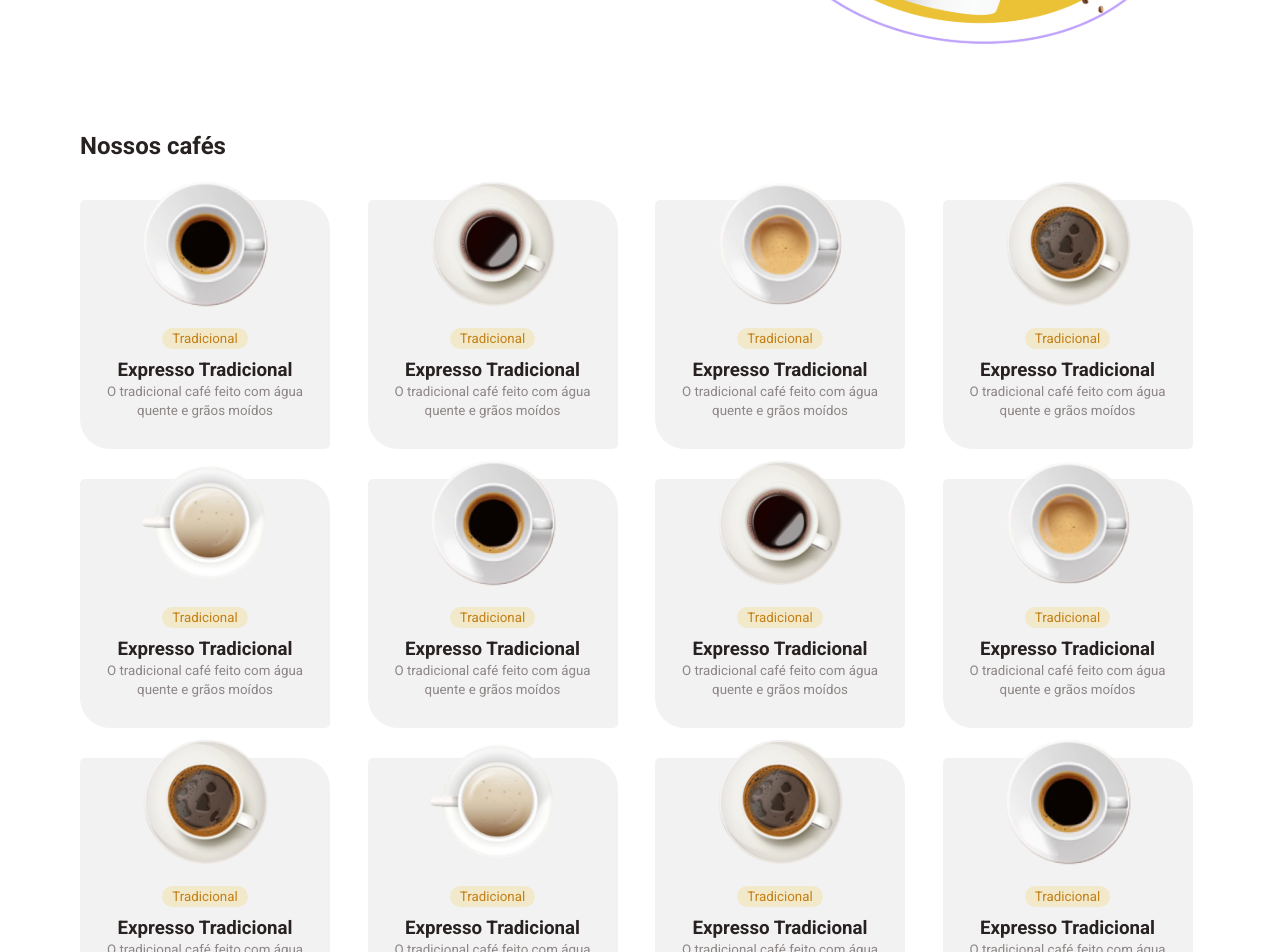
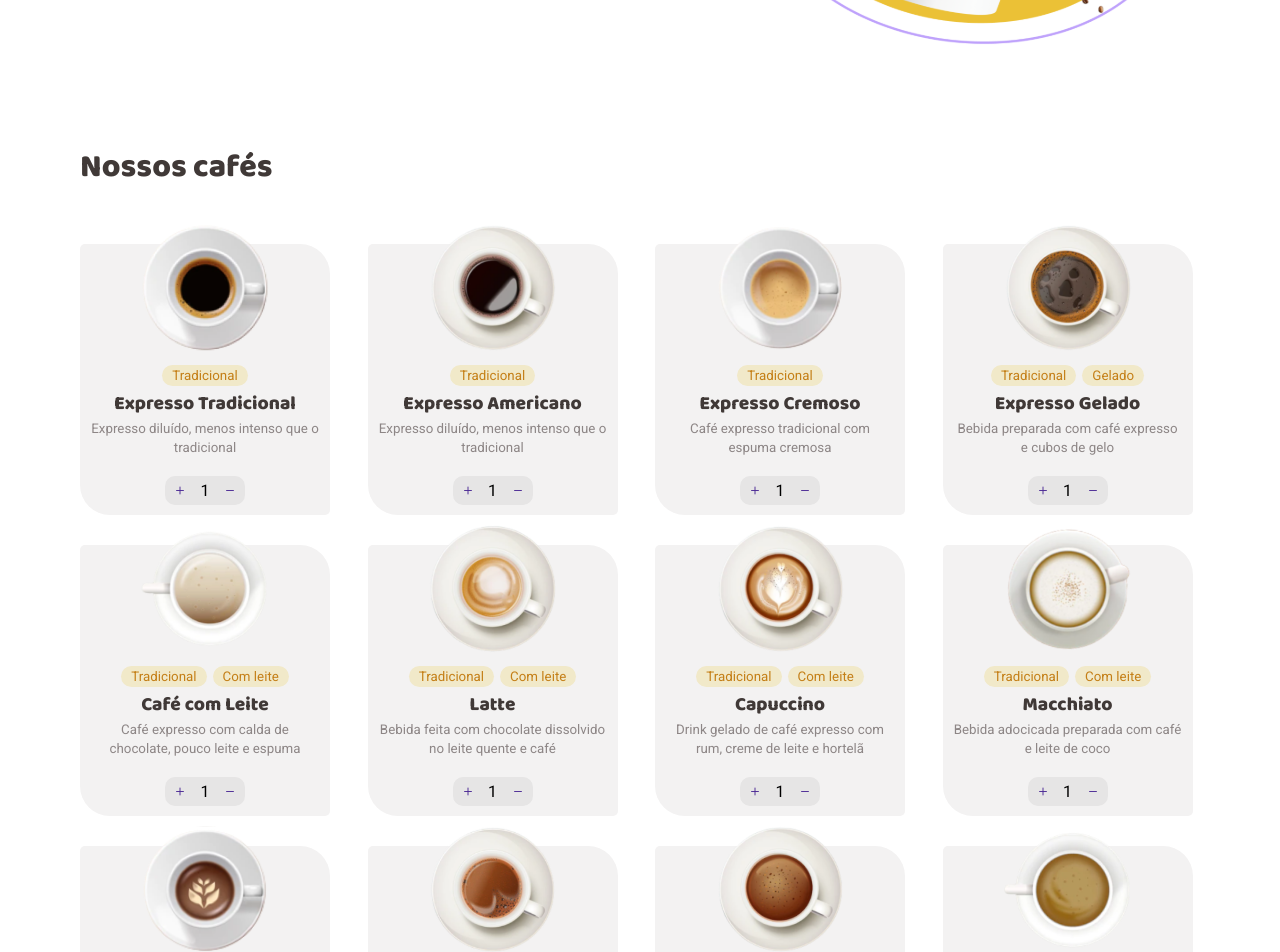
Before and after one commit to marcelobueno25/Coffee-Delivery, a React (Vite) app: page / in a window 1280 px wide. Shown: the part 460-1412 px from the top of the page. Built offline with nearby package versions, Linux system fonts and the light colour scheme.

Commit message:
melhoria geral

```diff
--- a/src/components/Card/index.tsx
+++ b/src/components/Card/index.tsx
@@ -1,3 +1,4 @@
+import { Counter } from '../Counter'
 import { CardContainer, CardTexts, Description, Tag } from './styles'
 
 export function Card({ children, title, description, src, tag }: any) {
@@ -11,6 +12,7 @@ export function Card({ children, title, description, src, tag }: any) {
         <h3>{title}</h3>
         <Description>{description}</Description>
       </CardTexts>
+      <Counter />
       {children}
     </CardContainer>
   )
--- a/src/components/Card/styles.ts
+++ b/src/components/Card/styles.ts
@@ -29,7 +29,7 @@ export const Tag = styled.small`
   background: ${(props) => props.theme['yellow-light']};
   padding: 3px 10px;
   border-radius: 20px;
-  margin: 10px;
+  margin: 3px;
 `
 
 export const Description = styled.small`
--- /dev/null
+++ b/src/components/Counter/index.tsx
@@ -0,0 +1,12 @@
+import { CounterContainer, CounterInput } from './styles'
+import { Plus, Minus } from 'phosphor-react'
+
+export function Counter() {
+  return (
+    <CounterContainer>
+      <Plus weight="bold" color="#4B2995" size={25} />
+      <CounterInput type={'number'} value={1} max={'99'} min={'1'} />
+      <Minus weight="bold" color="#4B2995" size={25} />
+    </CounterContainer>
+  )
+}
--- /dev/null
+++ b/src/components/Counter/styles.ts
@@ -0,0 +1,29 @@
+import styled from 'styled-components'
+
+export const CounterContainer = styled.div`
+  background: ${(props) => props.theme['base-button']};
+  display: flex;
+  justify-content: center;
+  align-items: center;
+  max-width: 80px;
+  border-radius: 10px;
+  padding: 0 10px;
+`
+
+export const CounterInput = styled.input`
+  background: ${(props) => props.theme['base-button']};
+  border: none;
+  font-size: 25;
+  padding: 5px;
+  width: 100%;
+  text-align: center;
+  margin: 0 5px;
+
+  &[type='number']::-webkit-inner-spin-button {
+    -webkit-appearance: none;
+  }
+  &[type='number'] {
+    -moz-appearance: textfield;
+    appearance: textfield;
+  }
+`
--- /dev/null
+++ b/src/data.ts
@@ -0,0 +1,141 @@
+import image0 from './assets/coffee1.svg'
+import image1 from './assets/coffee2.svg'
+import image2 from './assets/coffee3.svg'
+import image3 from './assets/coffee4.svg'
+import image4 from './assets/coffee5.svg'
+import image5 from './assets/coffee6.svg'
+import image6 from './assets/coffee7.svg'
+import image7 from './assets/coffee8.svg'
+import image8 from './assets/coffee9.svg'
+import image9 from './assets/coffee10.svg'
+import image10 from './assets/coffee11.svg'
+import image11 from './assets/coffee12.svg'
+import image12 from './assets/coffee13.svg'
+import image13 from './assets/coffee14.svg'
+
+interface dataProps {
+  id: string
+  name: string
+  tags: string[]
+  description: string
+  price: string
+  src: string
+}
+
+export const data: dataProps[] = [
+  {
+    id: '0',
+    name: 'Expresso Tradicional',
+    tags: ['Tradicional'],
+    description: 'Expresso diluído, menos intenso que o tradicional',
+    price: 'R$ 9,90',
+    src: image0,
+  },
+  {
+    id: '1',
+    name: 'Expresso Americano',
+    tags: ['Tradicional'],
+    description: 'Expresso diluído, menos intenso que o tradicional',
+    price: 'R$ 9,90',
+    src: image1,
+  },
+  {
+    id: '2',
+    name: 'Expresso Cremoso',
+    tags: ['Tradicional'],
+    description: 'Café expresso tradicional com espuma cremosa',
+    price: 'R$ 9,90',
+    src: image2,
+  },
+  {
+    id: '3',
+    name: 'Expresso Gelado',
+    tags: ['Tradicional', 'Gelado'],
+    description: 'Bebida preparada com café expresso e cubos de gelo',
+    price: 'R$ 9,90',
+    src: image3,
+  },
+  {
+    id: '4',
+    name: 'Café com Leite',
+    tags: ['Tradicional', 'Com leite'],
+    description: 'Café expresso com calda de chocolate, pouco leite e espuma',
+    price: 'R$ 9,90',
+    src: image4,
+  },
+  {
+    id: '5',
+    name: 'Latte',
+    tags: ['Tradicional', 'Com leite'],
+    description: 'Bebida feita com chocolate dissolvido no leite quente e café',
+    price: 'R$ 9,90',
+    src: image5,
+  },
+  {
+    id: '6',
+    name: 'Capuccino',
+    tags: ['Tradicional', 'Com leite'],
+    description:
+      'Drink gelado de café expresso com rum, creme de leite e hortelã',
+    price: 'R$ 9,90',
+    src: image6,
+  },
+  {
+    id: '7',
+    name: 'Macchiato',
+    tags: ['Tradicional', 'Com leite'],
+    description: 'Bebida adocicada preparada com café e leite de coco',
+    price: 'R$ 9,90',
+    src: image7,
+  },
+  {
+    id: '8',
+    name: 'Mocaccino',
+    tags: ['Tradicional', 'Com leite'],
+    description: 'Café expresso com calda de chocolate, pouco leite e espuma',
+    price: 'R$ 9,90',
+    src: image8,
+  },
+  {
+    id: '9',
+    name: 'Chocolate Quente',
+    tags: ['Especial', 'Gelado'],
+    description: 'Bebida feita com chocolate dissolvido no leite quente e café',
+    price: 'R$ 9,90',
+    src: image9,
+  },
+  {
+    id: '10',
+    name: 'Cubano',
+    tags: ['Especial', 'Alcoólico', 'Gelado'],
+    description:
+      'Drink gelado de café expresso com rum, creme de leite e hortelã',
+    price: 'R$ 9,90',
+    src: image10,
+  },
+  {
+    id: '11',
+    name: 'Havaiano',
+    tags: ['Especial'],
+    description: 'Bebida adocicada preparada com café e leite de coco',
+    price: 'R$ 9,90',
+    src: image11,
+  },
+
+  {
+    id: '12',
+    name: 'Árabe',
+    tags: ['Especial'],
+    description: 'Bebida preparada com grãos de café árabe e especiarias',
+    price: 'R$ 9,90',
+    src: image12,
+  },
+  {
+    id: '13',
+    name: 'Irlandês',
+    tags: ['Especial', 'Alcoólico'],
+    description: 'Bebida a base de café, uísque irlandês, açúcar e chantilly',
+    price: 'R$ 9,90',
+    src: image13,
+  },
+]
--- a/src/pages/Home/components/CoffeeList/index.tsx
+++ b/src/pages/Home/components/CoffeeList/index.tsx
@@ -1,112 +1,23 @@
 import { Card } from '../../../../components/Card'
-import Coffe1 from '../../../../assets/coffee1.svg'
-import Coffe2 from '../../../../assets/coffee2.svg'
-import Coffe3 from '../../../../assets/coffee3.svg'
-import Coffe4 from '../../../../assets/coffee4.svg'
-import Coffe5 from '../../../../assets/coffee5.svg'
 import { CoffeeListContainer, List } from './styles'
+import { data } from '../../../../data'
 
 export function CoffeeList() {
   return (
     <CoffeeListContainer>
       <h2>Nossos cafés</h2>
       <List>
-        <Card
-          title={'Expresso Tradicional'}
-          description={
-            'O tradicional café feito com água quente e grãos moídos'
-          }
-          tag={['Tradicional']}
-          src={Coffe1}
-        />
-        <Card
-          title={'Expresso Tradicional'}
-          description={
-            'O tradicional café feito com água quente e grãos moídos'
-          }
-          tag={['Tradicional']}
-          src={Coffe2}
-        />
-        <Card
-          title={'Expresso Tradicional'}
-          description={
-            'O tradicional café feito com água quente e grãos moídos'
-          }
-          tag={['Tradicional']}
-          src={Coffe3}
-        />
-        <Card
-          title={'Expresso Tradicional'}
-          description={
-            'O tradicional café feito com água quente e grãos moídos'
-          }
-          tag={['Tradicional']}
-          src={Coffe4}
-        />
-        <Card
-          title={'Expresso Tradicional'}
-          description={
-            'O tradicional café feito com água quente e grãos moídos'
-          }
-          tag={['Tradicional']}
-          src={Coffe5}
-        />
-        <Card
-          title={'Expresso Tradicional'}
-          description={
-            'O tradicional café feito com água quente e grãos moídos'
-          }
-          tag={['Tradicional']}
-          src={Coffe1}
-        />
-        <Card
-          title={'Expresso Tradicional'}
-          description={
-            'O tradicional café feito com água quente e grãos moídos'
-          }
-          tag={['Tradicional']}
-          src={Coffe2}
-        />
-        <Card
-          title={'Expresso Tradicional'}
-          description={
-            'O tradicional café feito com água quente e grãos moídos'
-          }
-          tag={['Tradicional']}
-          src={Coffe3}
-        />
-        <Card
-          title={'Expresso Tradicional'}
-          description={
-            'O tradicional café feito com água quente e grãos moídos'
-          }
-          tag={['Tradicional']}
-          src={Coffe4}
-        />
-        <Card
-          title={'Expresso Tradicional'}
-          description={
-            'O tradicional café feito com água quente e grãos moídos'
-          }
-          tag={['Tradicional']}
-          src={Coffe5}
-        />
-        <Card
-          title={'Expresso Tradicional'}
-          description={
-            'O tradicional café feito com água quente e grãos moídos'
-          }
-          tag={['Tradicional']}
-          src={Coffe4}
-        />
-        <Card
-          title={'Expresso Tradicional'}
-          description={
-            'O tradicional café feito com água quente e grãos moídos'
-          }
-          tag={['Tradicional']}
-          src={Coffe1}
-        />
+        {data.map((item) => {
+          return (
+            <Card
+              key={item.id}
+              title={item.name}
+              description={item.description}
+              tag={item.tags.map((item) => item)}
+              src={item.src}
+            ></Card>
+          )
+        })}
       </List>
     </CoffeeListContainer>
   )
--- a/src/pages/Home/components/Intro/index.tsx
+++ b/src/pages/Home/components/Intro/index.tsx
@@ -23,25 +23,25 @@ export function Intro() {
         </TitleContend>
         <ListItems>
           <Item>
-            <ItemCicle>
+            <ItemCicle variant="yellow-dark">
               <ShoppingCart weight="fill" color="#ffff" size={16} />
             </ItemCicle>
             <p>Compra simples e segura</p>
           </Item>
           <Item>
-            <ItemCicle>
+            <ItemCicle variant="base-text">
               <Package weight="fill" color="#ffff" size={16} />
             </ItemCicle>
             <p>Embalagem mantém o café intacto</p>
           </Item>
           <Item>
-            <ItemCicle>
+            <ItemCicle variant="yellow">
               <Coffee weight="fill" color="#ffff" size={16} />
             </ItemCicle>
             <p>Entrega rápida e rastreada</p>
           </Item>
           <Item>
-            <ItemCicle>
+            <ItemCicle variant="purple">
               <Timer weight="fill" color="#ffff" size={16} />
             </ItemCicle>
             <p>O café chega fresquinho até você</p>
--- a/src/pages/Home/components/Intro/styles.ts
+++ b/src/pages/Home/components/Intro/styles.ts
@@ -1,4 +1,9 @@
 import styled from 'styled-components'
+
+type IconsVariant = 'yellow-dark' | 'base-text' | 'yellow' | 'purple'
+interface ItemCicle {
+  variant: IconsVariant
+}
 
 export const IntroContainer = styled.div`
   display: flex;
@@ -36,15 +41,18 @@ export const Item = styled.div`
   align-items: center;
 `
 
-export const ItemCicle = styled.div`
+export const ItemCicle = styled.div<ItemCicle>`
   display: flex;
   justify-content: center;
   align-items: center;
   height: 30px;
   width: 30px;
   border-radius: 50%;
-  background: ${(props) => props.theme['base-title']};
   margin-right: 10px;
+
+  ${(props) => {
+    return `background: ${props.theme[props.variant]}`
+  }}
 `
 
 export const TitleContend = styled.div`
--- a/src/styles/global.ts
+++ b/src/styles/global.ts
@@ -20,9 +20,29 @@ export const GlobalStyled = createGlobalStyle`
 
     h1 {
         font-family: 'Baloo 2', cursive;
+        color: ${(props) => props.theme['base-title']};
         font-weight: 800;
         font-size: 3rem;
         line-height: 100%;
         margin: 20px 0;
     }
+
+
+    h2 {
+        font-family: 'Baloo 2', cursive;
+        color: ${(props) => props.theme['base-subtitle']};
+        font-weight: 800;
+        font-size: 2rem;
+        line-height: 100%;
+        margin: 20px 0;
+    }
+
+    h3 {
+        font-family: 'Baloo 2', cursive;
+        color: ${(props) => props.theme['base-subtitle']};
+        font-weight: 800;
+        font-size: 1.2rem;
+        line-height: 100%;
+        margin: 5px 0;
+    }
 `
```
Also changed, not shown: .eslintrc.json.
